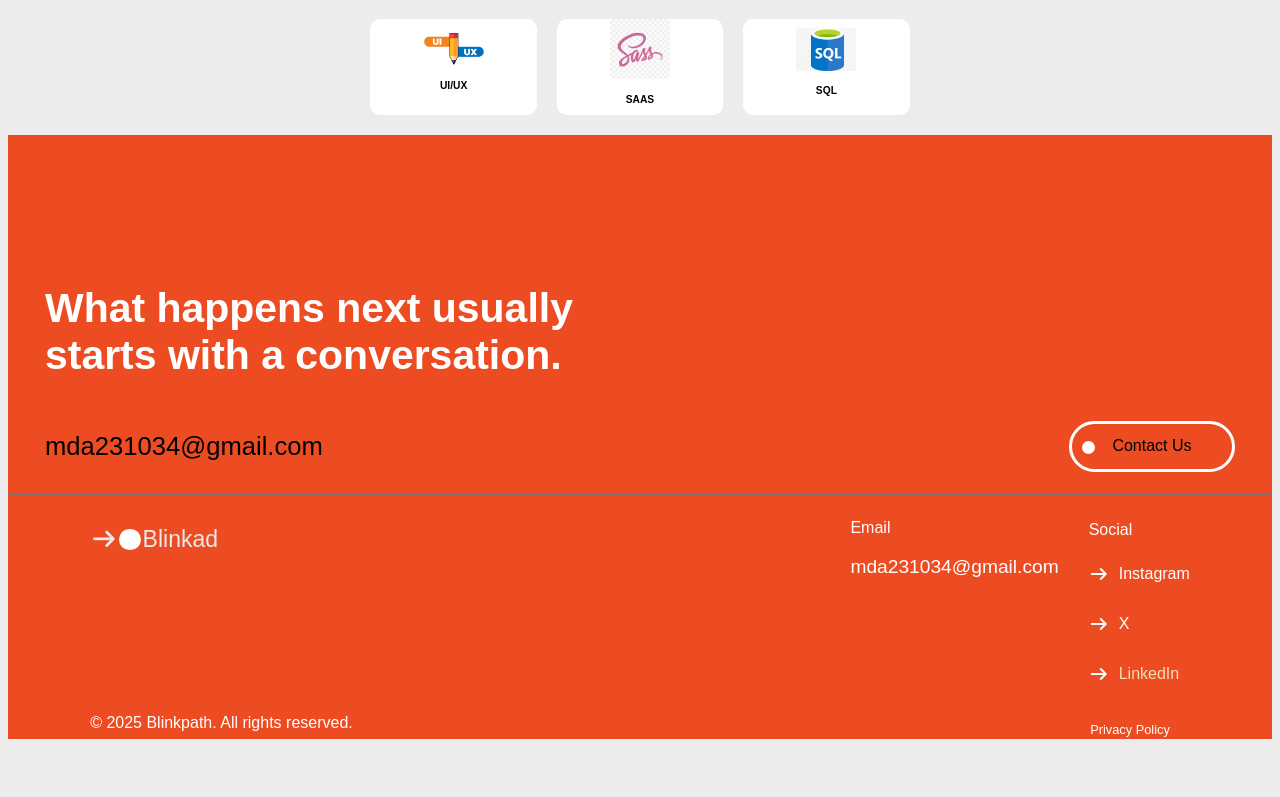
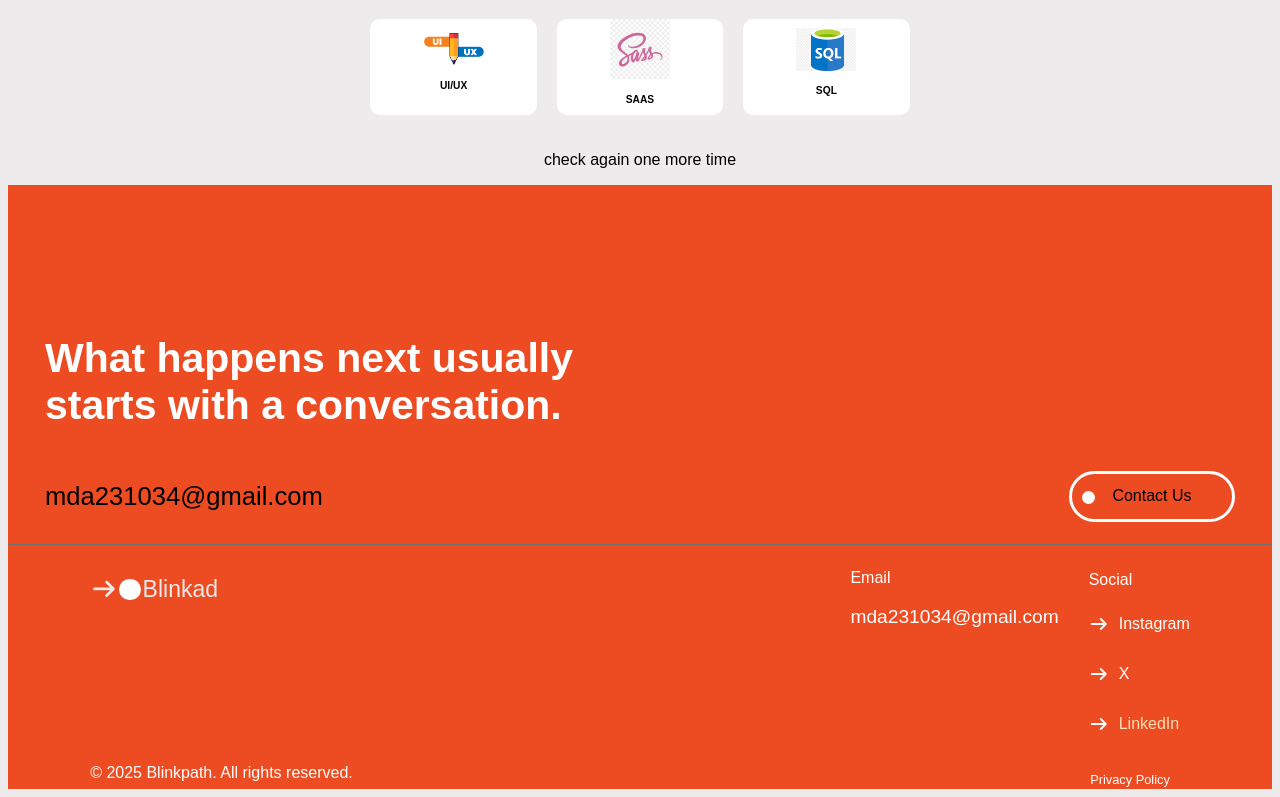
Before and after one commit to Mdd-sheikh/original-portfolio, a React (Vite) app in the folder portfolio/: page / in a window 1280 px wide. Shown: the part 1617-2414 px from the top of the page. Before the commit the page ends 2364 px from the top, so only its background shows below. Built offline with nearby package versions, Linux system fonts and the light colour scheme; a web font is replaced by a local one.

Commit message:
fix line endings

```diff
--- a/portfolio/src/components/Section.jsx
+++ b/portfolio/src/components/Section.jsx
@@ -124,7 +124,7 @@ const Section = () => {
                 </div>
             </div>
 
-
+           <p>check again one more time</p>
 
         </>
     )
```
